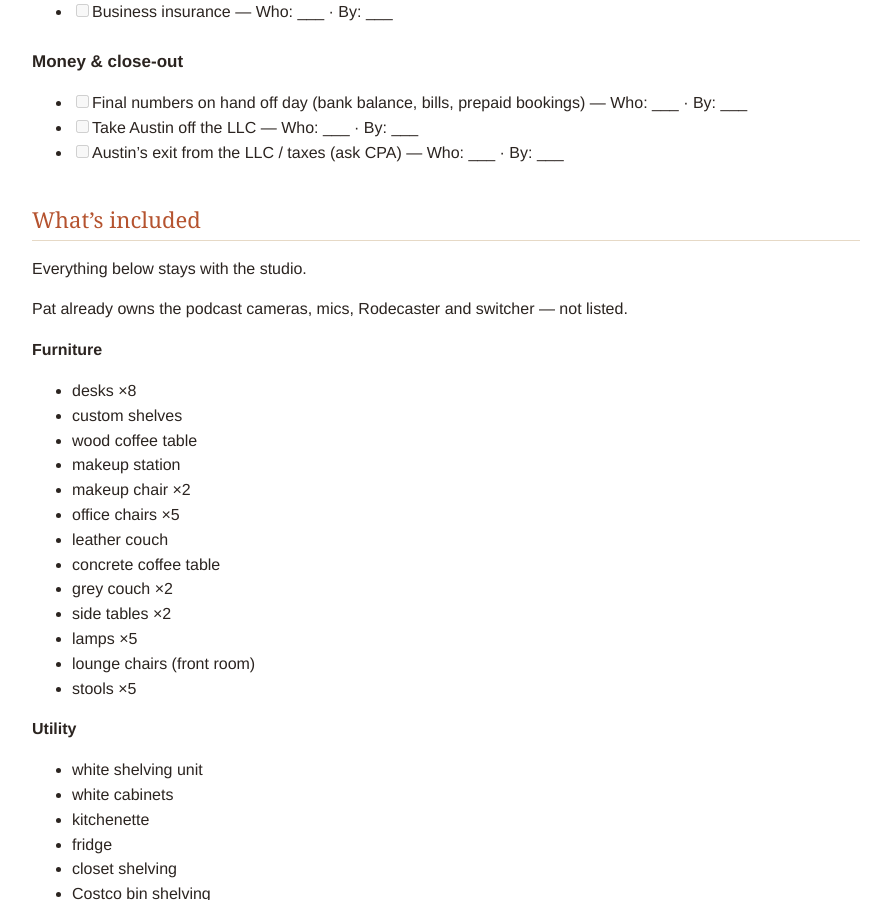
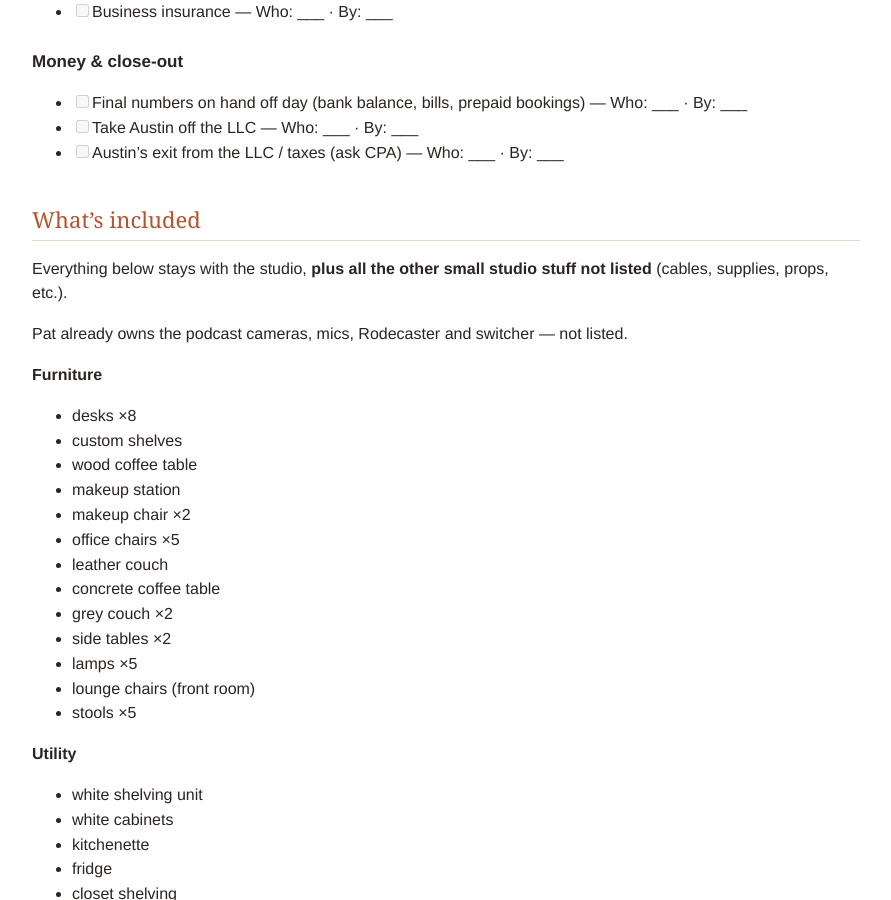
Before and after one commit to amigostudios/amigo-handoff, a Jekyll site: the page built from index.md, in a window 1280 px wide and 900 px high, scrolled down 2258 px. Shown: the whole window, without its empty margins (194-1085 px from the left). Built offline with Jekyll 4.4.1, drawn with Linux system fonts in a browser that asks for light colours; some of the changed text lies outside the part shown.

Commit message:
Inventory: iPad, unlisted misc, personal items rule
Co-Authored-By: Claude Opus 5.5 <noreply@anthropic.com>

```diff
--- a/index.md
+++ b/index.md
@@ -94,7 +94,7 @@ Suggested (Austin, delete what doesn't fit):
 
 ## What's included
 
-Everything below stays with the studio.
+Everything below stays with the studio, **plus all the other small studio stuff not listed** (cables, supplies, props, etc.).
 
 Pat already owns the podcast cameras, mics, Rodecaster and switcher — not listed.
 
@@ -176,6 +177,8 @@ Pat already owns the podcast cameras, mics, Rodecaster and switcher — not list
 - pendant lights
 
 ## Austin's equipment (Not included in the sale)
+
+Also not included: Austin's other personal stuff that isn't listed. **Simple rule:** anything Austin hasn't taken out by hand off day stays with the studio.
 
 **Camera gear**
 
```
Also changed, not shown: other parts of index.md (+1 -0 lines).
